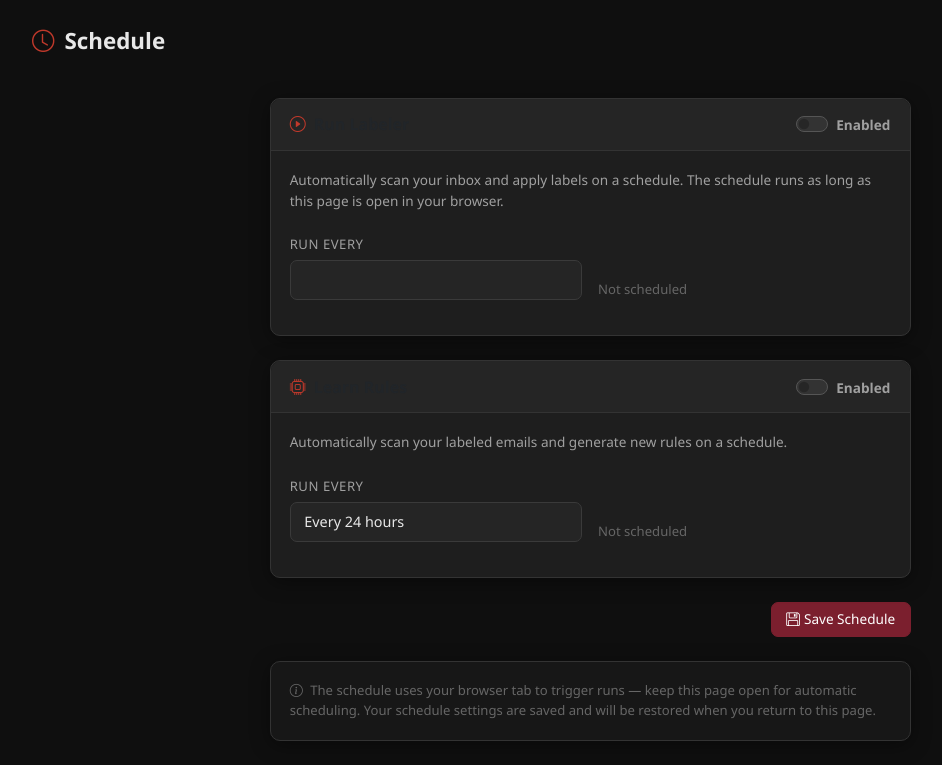
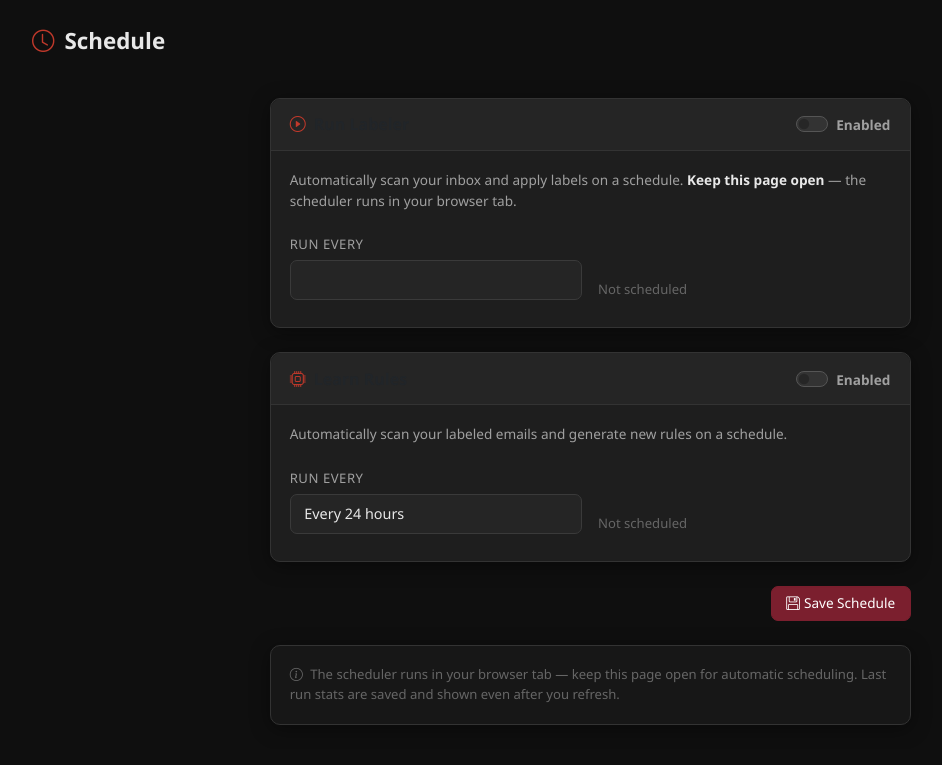
Before and after one commit to besmartaico/label-logic, a Flask app: page /schedule in a window 1280 px wide. Shown: the part 62-827 px from the top of the page, without its empty margins (50-992 px from the left). After the commit the page ends 787 px from the top, so only its background shows below. Run offline with Flask 3, Linux system fonts and the light colour scheme; data that the repository does not hold is empty; some libraries are stand-ins or nearby versions.

Commit message:
Update schedule.html

```diff
--- a/backend/templates/schedule.html
+++ b/backend/templates/schedule.html
@@ -15,11 +15,11 @@
           <label class="form-check-label" for="rl-enabled" style="color:var(--txt2);font-size:.85rem">Enabled</label>
         </div>
       </div>
-      <div class="card-body" id="rl-body">
+      <div class="card-body">
         <p style="font-size:.85rem;color:var(--txt2);margin-bottom:1.25rem">
-          Automatically scan your inbox and apply labels on a schedule. The schedule runs as long as this page is open in your browser.
+          Automatically scan your inbox and apply labels on a schedule. <strong style="color:var(--txt)">Keep this page open</strong> — the scheduler runs in your browser tab.
         </p>
-        <div class="row g-3 mb-3">
+        <div class="row g-3 mb-2">
           <div class="col-sm-6">
             <label class="form-label">Run every</label>
             <select class="form-select" id="rl-interval">
@@ -32,7 +32,7 @@
             <div style="font-size:.82rem;color:var(--txm)" id="rl-next-run">Not scheduled</div>
           </div>
         </div>
-        <div id="rl-last-run" style="font-size:.8rem;color:var(--txm)"></div>
+        <div id="rl-last-run"></div>
       </div>
     </div>
 
@@ -44,11 +44,11 @@
           <label class="form-check-label" for="lr-enabled" style="color:var(--txt2);font-size:.85rem">Enabled</label>
         </div>
       </div>
-      <div class="card-body" id="lr-body">
+      <div class="card-body">
         <p style="font-size:.85rem;color:var(--txt2);margin-bottom:1.25rem">
           Automatically scan your labeled emails and generate new rules on a schedule.
         </p>
-        <div class="row g-3 mb-3">
+        <div class="row g-3 mb-2">
           <div class="col-sm-6">
             <label class="form-label">Run every</label>
             <select class="form-select" id="lr-interval">
@@ -61,7 +61,7 @@
             <div style="font-size:.82rem;color:var(--txm)" id="lr-next-run">Not scheduled</div>
           </div>
         </div>
-        <div id="lr-last-run" style="font-size:.8rem;color:var(--txm)"></div>
+        <div id="lr-last-run"></div>
       </div>
     </div>
 
@@ -74,8 +74,7 @@
     <div class="card mt-4" style="background:rgba(255,255,255,.03)">
       <div class="card-body" style="font-size:.82rem;color:var(--txm)">
         <i class="bi bi-info-circle me-1"></i>
-        The schedule uses your browser tab to trigger runs — keep this page open for automatic scheduling.
-        Your schedule settings are saved and will be restored when you return to this page.
+        The scheduler runs in your browser tab — keep this page open for automatic scheduling. Last run stats are saved and shown even after you refresh.
       </div>
     </div>
 
```
